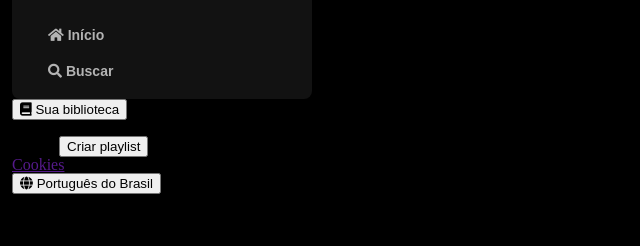
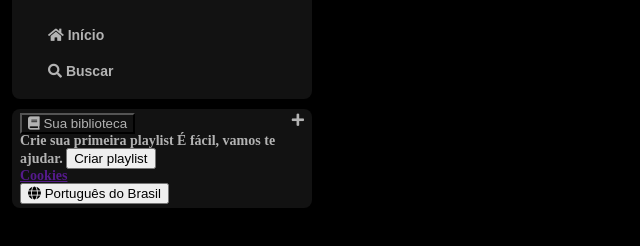
Before and after one commit to LucasDevRJ/spotify-imersao-alura, a plain HTML site: page index.html in a window 1280 px wide. Shown: the part 74-320 px from the top of the page, without its empty margins (0-640 px from the left). Drawn offline with Linux system fonts and the light colour scheme.

Commit message:
Posicionando elementos e estilizando-os.

```diff
--- a/styles.css
+++ b/styles.css
@@ -44,3 +44,27 @@
     font-size: 14px;
     font-family: "DM Sans", sans-serif;
 }
+
+.library {
+    background-color: #121212;
+    border-radius: 8px;
+    display: flex;
+    justify-content: space-between;
+    flex-direction: column;
+    padding: 4px 8px;
+    color: #b3b3b3;
+    font-weight: 600;
+    font-size: 14px;
+    margin-top: 10px;
+}
+
+.library .library__content {
+    display: flex;
+    justify-content: space-between;
+}
+
+.library .library__button {
+    margin-right: 10px;
+    color: #b3b3b3;
+    background-color: transparent;
+}
```
